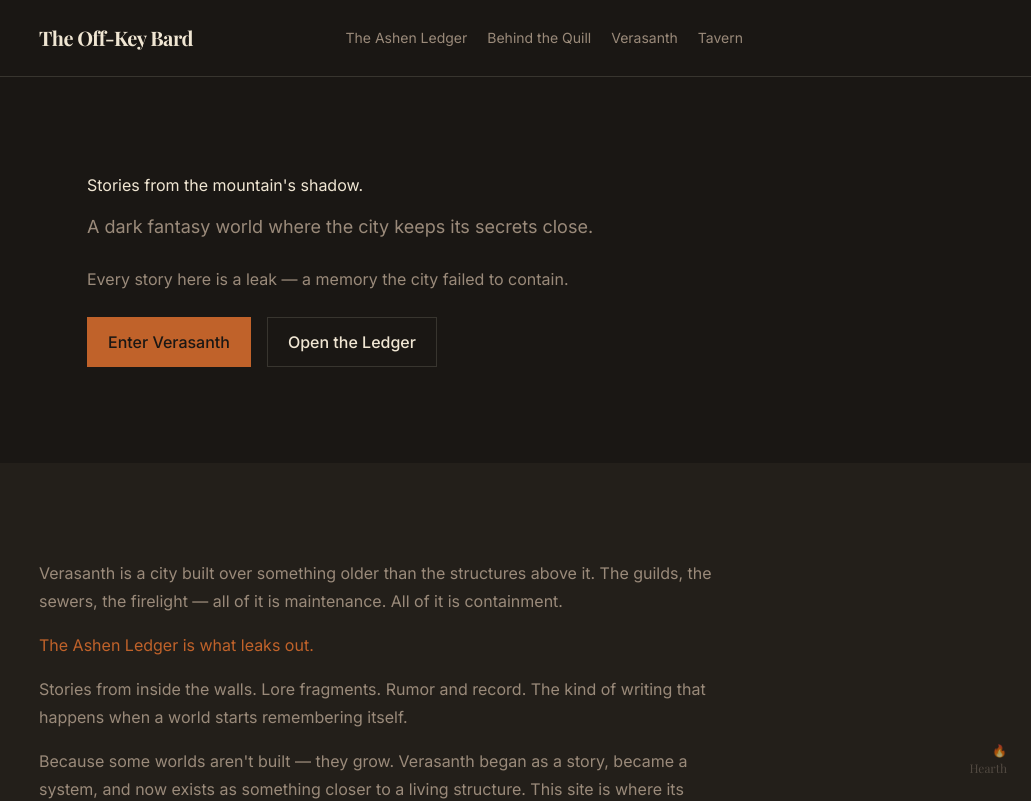
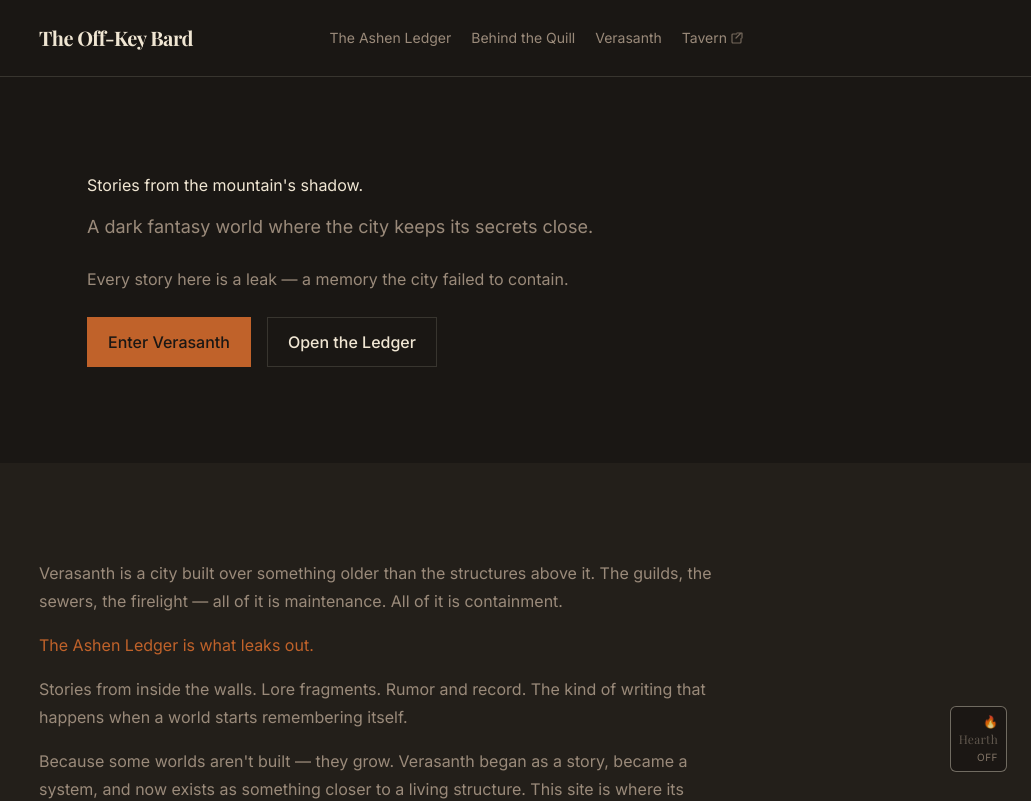
Before and after one commit to TheOff-KeyBard/theoffkeybard-web, a Next.js app: page / in a window 1280 px wide. Shown: the top 801 px of the page, without its empty margins (249-1280 px from the left). Built offline with nearby package versions, Linux system fonts and the light colour scheme; no server answers.

Commit message:
Fixed Fireplace audio

```diff
--- a/components/SiteFooter.tsx
+++ b/components/SiteFooter.tsx
@@ -1,4 +1,5 @@
 import { Container } from "@/components/ui/Container";
+import { ExternalLinkGlyph } from "@/components/ui/ExternalLinkGlyph";
 import { DISCORD_INVITE_URL } from "@/lib/discord";
 
 export function SiteFooter() {
@@ -11,9 +12,11 @@ export function SiteFooter() {
             href={DISCORD_INVITE_URL}
             target="_blank"
             rel="noopener noreferrer"
-            className="text-okb-muted underline decoration-okb-border underline-offset-4 hover:text-okb-text"
+            title="Opens Discord in a new tab"
+            className="inline-flex items-center justify-center gap-1 text-okb-muted underline decoration-okb-border underline-offset-4 hover:text-okb-text"
           >
-            Join the Tavern on Discord
+            <span>Join the Tavern on Discord</span>
+            <ExternalLinkGlyph className="shrink-0 opacity-70" />
           </a>
         </p>
         <p>The Off-Key Bard {new Date().getFullYear()}</p>
--- a/components/SiteHeader.tsx
+++ b/components/SiteHeader.tsx
@@ -1,6 +1,7 @@
 import Link from "next/link";
 import { NavLink } from "@/components/NavLink";
 import { Container } from "@/components/ui/Container";
+import { ExternalLinkGlyph } from "@/components/ui/ExternalLinkGlyph";
 import { DISCORD_INVITE_URL } from "@/lib/discord";
 
 const nav = [
@@ -11,7 +12,7 @@ const nav = [
 
 export function SiteHeader() {
   return (
-    <header className="border-b border-okb-border bg-okb-bg">
+    <header className="sticky top-0 z-40 border-b border-okb-border bg-okb-bg">
       <Container className="flex flex-col gap-4 py-6 sm:flex-row sm:items-center sm:justify-between">
         <Link
           href="/"
@@ -29,10 +30,11 @@ export function SiteHeader() {
             href={DISCORD_INVITE_URL}
             target="_blank"
             rel="noopener noreferrer"
-            title="Join the Discord server"
-            className="text-sm text-okb-muted hover:text-okb-text"
+            title="Opens Discord in a new tab"
+            className="inline-flex items-center gap-1 text-sm text-okb-muted hover:text-okb-text"
           >
-            Tavern
+            <span>Tavern</span>
+            <ExternalLinkGlyph className="shrink-0 opacity-70" />
           </a>
         </nav>
       </Container>
--- /dev/null
+++ b/components/ui/ExternalLinkGlyph.tsx
@@ -0,0 +1,22 @@
+/** Small “opens elsewhere” affordance for external anchors (Discord, etc.). */
+export function ExternalLinkGlyph({ className }: { className?: string }) {
+  return (
+    <svg
+      className={className}
+      width="12"
+      height="12"
+      viewBox="0 0 12 12"
+      fill="none"
+      xmlns="http://www.w3.org/2000/svg"
+      aria-hidden
+    >
+      <path
+        d="M10 6.5V10a1 1 0 0 1-1 1H2a1 1 0 0 1-1-1V3a1 1 0 0 1 1-1h3.5M6 1h5v5M10 1 5 6"
+        stroke="currentColor"
+        strokeWidth="1.2"
+        strokeLinecap="round"
+        strokeLinejoin="round"
+      />
+    </svg>
+  );
+}
--- a/components/ui/HearthToggle.tsx
+++ b/components/ui/HearthToggle.tsx
@@ -25,6 +25,30 @@ export function HearthToggle() {
     }
   };
 
+  useEffect(() => {
+    mountedRef.current = true;
+    return () => {
+      mountedRef.current = false;
+      clearLoopTimeout();
+      const a = audioRef.current;
+      if (a) {
+        a.pause();
+        a.onended = null;
+      }
+    };
+  }, []);
+
+  useEffect(() => {
+    if (!on) {
+      clearLoopTimeout();
+      const audio = audioRef.current;
+      if (audio) {
+        audio.pause();
+        audio.onended = null;
+      }
+      return;
+    }
+
     function playAmbient() {
       const audio = audioRef.current;
       if (!audio || !mountedRef.current) return;
@@ -39,18 +63,22 @@ export function HearthToggle() {
       };
     }
 
-  useEffect(() => {
-    mountedRef.current = true;
+    if (!audioRef.current) {
+      const audio = new Audio("/audio/tavern-ambience.mp3");
+      audio.volume = 0.06;
+      audioRef.current = audio;
+    }
+    playAmbient();
+
     return () => {
-      mountedRef.current = false;
       clearLoopTimeout();
-      const a = audioRef.current;
-      if (a) {
-        a.pause();
-        a.onended = null;
+      const audio = audioRef.current;
+      if (audio) {
+        audio.pause();
+        audio.onended = null;
       }
     };
-  }, []);
+  }, [on]);
 
   function handleClick() {
     const next = !on;
@@ -60,43 +88,34 @@ export function HearthToggle() {
     } catch {
       /* ignore */
     }
+  }
 
-    if (next) {
-      if (!audioRef.current) {
-        const audio = new Audio("/audio/tavern-ambience.mp3");
-        audio.volume = 0.06;
-        audioRef.current = audio;
-      }
-      playAmbient();
-    } else {
-      clearLoopTimeout();
-      const audio = audioRef.current;
-      if (audio) {
-        audio.pause();
-        audio.onended = null;
-      }
-    }
-  }
+  const title = on ? "Tavern ambience is on" : "Hear the sounds of the tavern";
 
   return (
     <button
       type="button"
       onClick={handleClick}
+      title={title}
       className={[
-        "fixed bottom-6 right-6 z-50",
-        "flex flex-col items-end gap-0.5",
-        "m-0 cursor-pointer border-0 bg-transparent p-0 text-left font-serif text-xs shadow-none",
+        "fixed bottom-7 right-6 z-50",
+        "flex flex-col items-end gap-0.5 rounded-md border px-2 py-1.5",
+        "border-okb-border/50 bg-okb-bg/95 shadow-sm backdrop-blur-sm",
+        "m-0 cursor-pointer text-left font-serif text-xs",
         "appearance-none",
         "focus:outline-none focus-visible:ring-2 focus-visible:ring-okb-accent focus-visible:ring-offset-2 focus-visible:ring-offset-okb-bg",
         on
-          ? "text-okb-accent opacity-80 hover:opacity-100"
-          : "text-okb-faint opacity-60 hover:opacity-100",
+          ? "border-okb-accent/40 text-okb-accent opacity-90 hover:opacity-100"
+          : "text-okb-faint opacity-80 hover:opacity-100",
       ].join(" ")}
       aria-pressed={on}
-      aria-label={on ? "Turn hearth ambience off" : "Turn hearth ambience on"}
+      aria-label={title}
     >
       <span aria-hidden>🔥</span>
-      <span>Hearth</span>
+      <span className="tracking-wide">Hearth</span>
+      <span className="font-sans text-[10px] uppercase tracking-wider text-okb-muted">
+        {on ? "On" : "Off"}
+      </span>
     </button>
   );
 }
```
Lines whose indentation alone changed are shown as unchanged.
